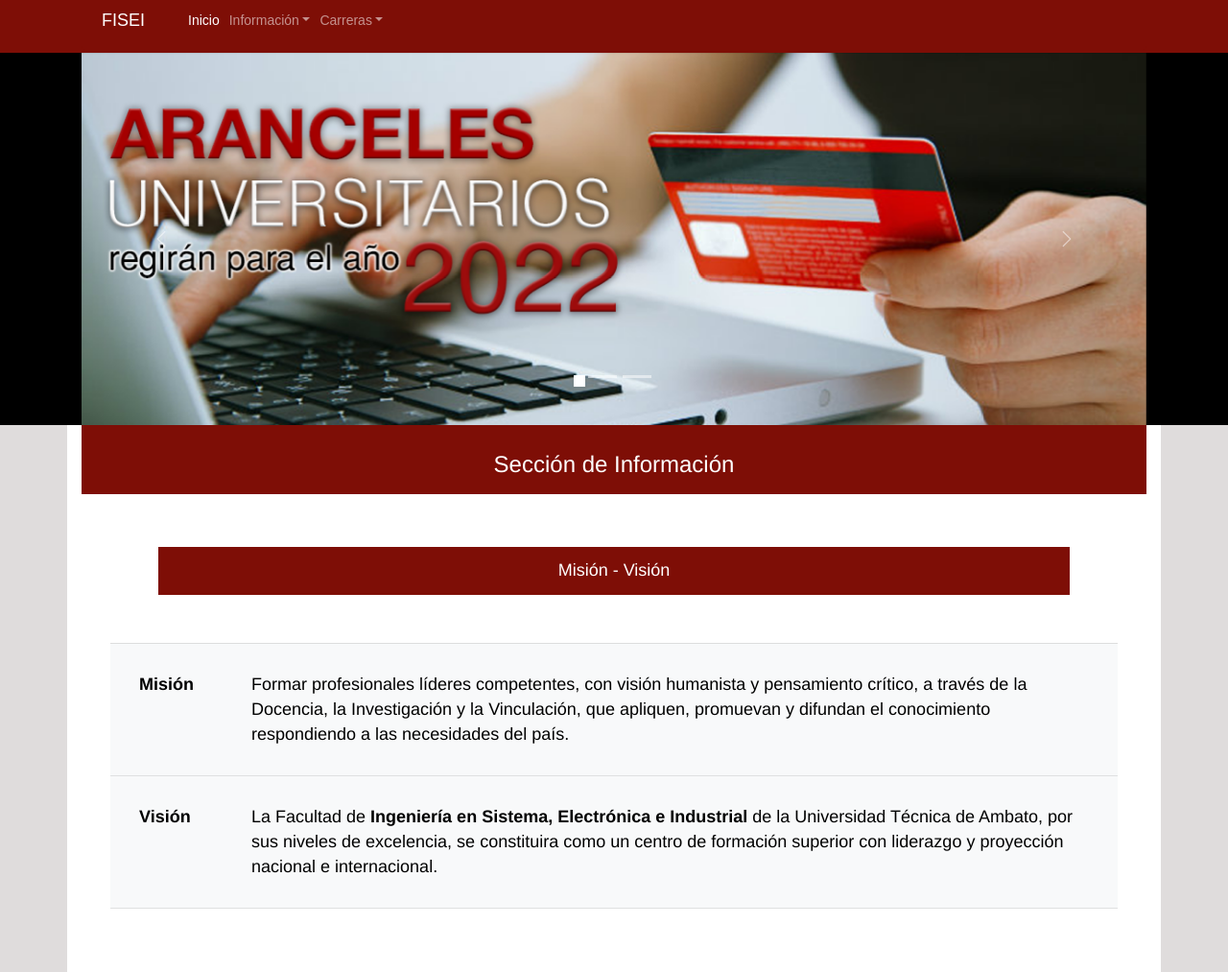
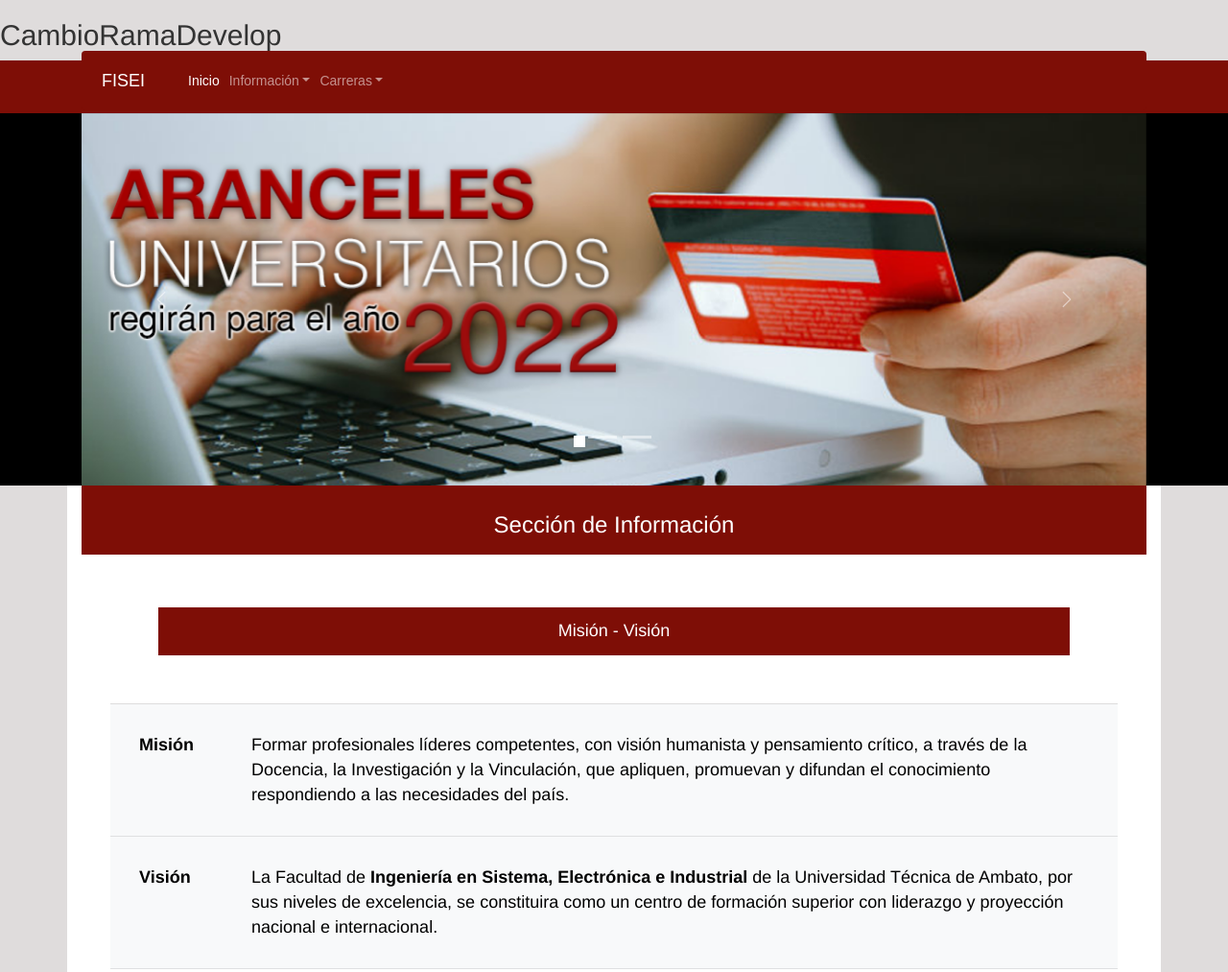
Before and after one commit to ChrisitanLP/Proyecto_GitHub, a plain HTML site: page index.html in a window 1280 px wide. Shown: the top 1013 px of the page at 96% size. Drawn offline with nearby package versions, Linux system fonts and the light colour scheme.

Commit message:
Update index.html
Cambio Rama Develop Desde GitHub

```diff
--- a/index.html
+++ b/index.html
@@ -25,6 +25,7 @@
 
   <body>
     <!--NavBarMenu Opciones (Inicio, Información, Contacto, Carreras)-->
+    <h2>CambioRamaDevelop</h2>
     <section style="background: #7e0e06;">
       <div class="container" style="background: #7e0e06; margin-bottom: 50px;">
         <nav class="mb-1 navbar navbar-expand-lg navbar-dark default-color">
```
